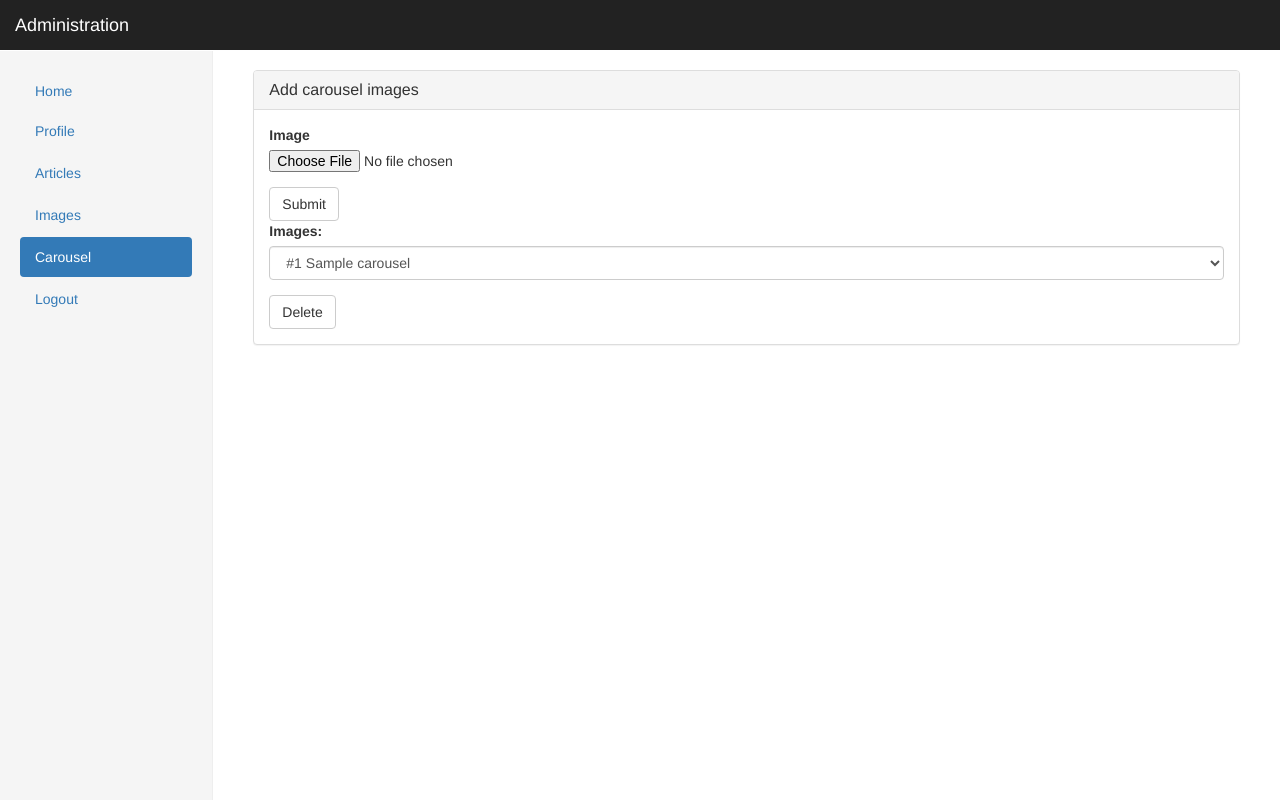
After one commit to kahl-l/Flask-Administration, a Flask app: page /article/carousel in a window 1280 px wide. The commit adds this page. Run offline with Flask 2, Linux system fonts and the light colour scheme; a user stored in the database is signed in; tables that the repository leaves empty hold one stand-in row (values such as "Sample post"); some libraries are stand-ins or nearby versions.

Commit message:
Add carousel page

```diff
--- a/app/article/routes.py
+++ b/app/article/routes.py
@@ -4,7 +4,7 @@ from flask_login 		import login_required, current_user
 from app				import db
 from app.article 		import bp
 from app.article.forms	import AddArticleForm, EditArticleForm, AddImageForm, DeleteImageForm, DisplayImageForm
-from app.models			import User, Article, Image
+from app.models			import User, Article, Image, Carousel
 from werkzeug.utils		import secure_filename
 
 @bp.route('/list')
@@ -93,3 +93,27 @@ def images():
 		flash('Your changes have been saved.', 'success')
 		return redirect(url_for('article.images'))
 	return render_template('article/images.html', title="Images", form=form, form2=form2)
+
+@bp.route('/carousel', methods=['GET', 'POST'])
+@login_required
+def carousel():
+	form = AddImageForm()
+	form2 = DeleteImageForm()
+	form2.image.choices = [(str(row.id), "#" + str(row.id) + " " + row.name) for row in Carousel.query.all()]
+	if form.image.data is not None and form.validate_on_submit():
+		image = form.image.data
+		filename = secure_filename(image.filename)
+		image.save(os.path.join(current_app.root_path, 'static/images/carousel/', filename))
+		image = Carousel(name=filename)
+		db.session.add(image)
+		db.session.commit()
+		flash('Your image has been uploaded!', 'success')
+		return redirect(url_for('article.carousel'))
+	elif form2.validate_on_submit():
+		image = Carousel.query.filter_by(id=form2.image.data).first_or_404()
+		os.remove(os.path.join(current_app.root_path, 'static/images/carousel', image.name))
+		db.session.delete(image)
+		db.session.commit()
+		flash('Your changes have been saved.', 'success')
+		return redirect(url_for('article.carousel'))
+	return render_template('article/carousel.html', title="Carousel", form=form, form2=form2)
--- /dev/null
+++ b/app/templates/article/carousel.html
@@ -0,0 +1,14 @@
+{% extends "base.html" %}
+{% import 'bootstrap/wtf.html' as wtf %}
+
+{% block app_content %}
+	<div class="panel panel-default">
+		<div class="panel-heading">
+			<h3 class="panel-title">Add carousel images</h3>
+		</div>
+		<div class="panel-body">
+			{{ wtf.quick_form(form) }}
+			{{ wtf.quick_form(form2) }}
+		</div>
+	</div>
+{% endblock %}
--- a/app/templates/base.html
+++ b/app/templates/base.html
@@ -29,6 +29,7 @@
                     <li class="{% if title == 'Profile' %}active{% endif %}"><a href="{{ url_for('user.profile') }}">Profile</a></li>
                     <li class="{% if title == 'Articles' %}active{% endif %}"><a href="{{ url_for('article.list') }}">Articles</a></li>
                     <li class="{% if title == 'Images' %}active{% endif %}"><a href="{{ url_for('article.images') }}">Images</a></li>
+                    <li class="{% if title == 'Carousel' %}active{% endif %}"><a href="{{ url_for('article.carousel') }}">Carousel</a></li>
                     <li><a href="{{ url_for('user.logout') }}">Logout</a></li>
                     {% endif %}
                 </ul>
@@ -51,6 +52,7 @@
                     <li class="{% if title == 'Profile' %}active{% endif %}"><a href="{{ url_for('user.profile') }}">Profile</a></li>
                     <li class="{% if title == 'Articles' %}active{% endif %}"><a href="{{ url_for('article.list') }}">Articles</a></li>
                     <li class="{% if title == 'Images' %}active{% endif %}"><a href="{{ url_for('article.images') }}">Images</a></li>
+                    <li class="{% if title == 'Carousel' %}active{% endif %}"><a href="{{ url_for('article.carousel') }}">Carousel</a></li>
                     <li><a href="{{ url_for('user.logout') }}">Logout</a></li>
                     {% endif %}
                 </ul>
```
Also changed, not shown: app/models.py (+7 -0 lines).
